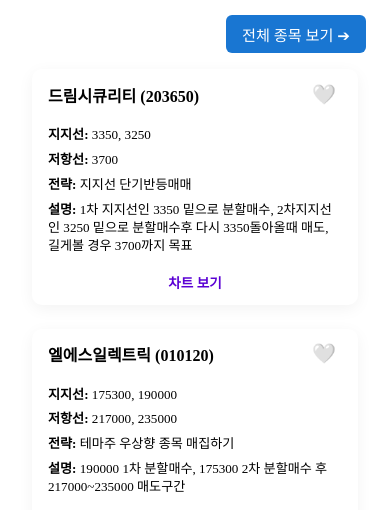
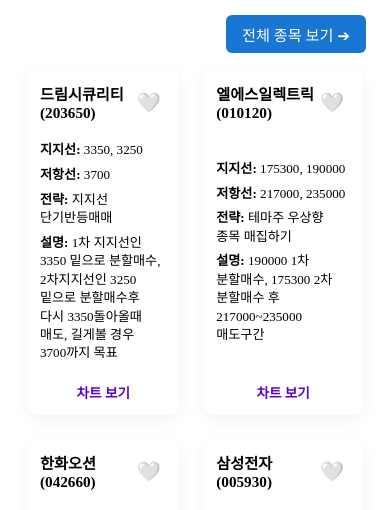
Before and after one commit to jh9098/stocksrlab, a React (Vite) app in the folder frontend/: page / in a window 390 px wide. Shown: the part 314-824 px from the top of the page. Built offline with nearby package versions, Linux system fonts and the light colour scheme; no server answers.

Commit message:
App.css 업데이트

```diff
--- a/frontend/src/App.css
+++ b/frontend/src/App.css
@@ -165,29 +165,26 @@
 @media (max-width: 480px) {
   .stock-grid {
     display: grid;
-    grid-template-columns: repeat(auto-fit, minmax(160px, 1fr)); /* 카드가 더 넓어짐 */
-    gap: 0.8rem; /* 카드 간 간격 줄임 */
-    padding: 0 0.5rem;
+    grid-template-columns: repeat(2, 1fr); /* 한 줄에 2개 */
+    gap: 0.2rem;
+    padding: 0 0.2rem;
   }
 
   .stock-card.enhanced {
-    padding: 0.8rem 1rem;
-    font-size: 0.88rem;
+    padding: 0.8rem;
+    font-size: 0.92rem;
     border-radius: 10px;
   }
 
   .stock-card-header h3 {
-    font-size: 1rem;
+    font-size: 0.95rem;
+    word-break: keep-all;
   }
 
   .stock-card-body p {
     font-size: 0.82rem;
     line-height: 1.4;
-  }
-
-  .stock-card-footer {
-    margin-top: 0.6rem;
-    text-align: center;
+    word-break: keep-all;
   }
 
   .chart-link {
```
